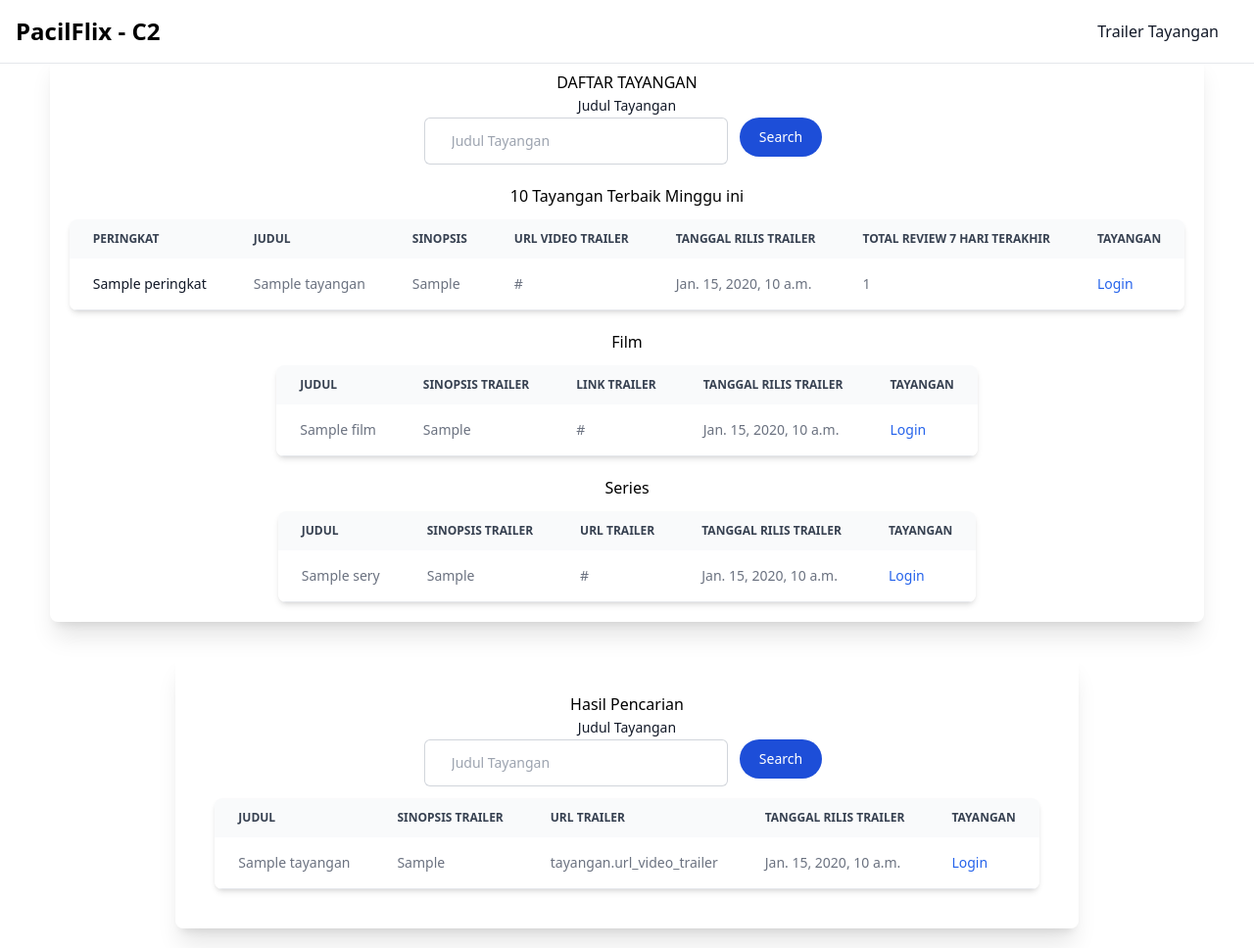
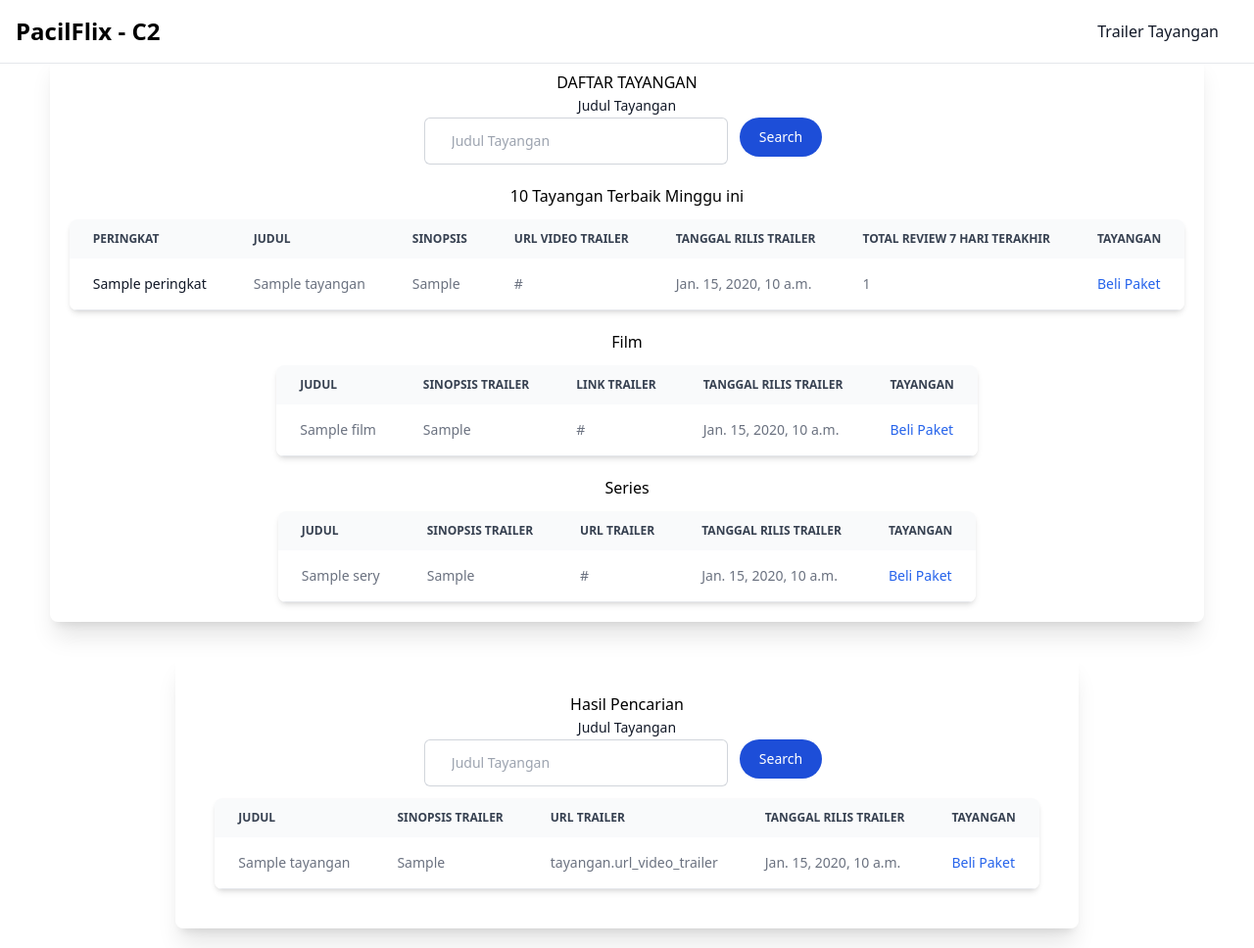
Before and after one commit to C2-Basdat/PacilFlix, a Django app: template fakhri_hijau/templates/tayangan.html in a window 1280 px wide. Shown: the whole page at 98% size. Run offline with Django 3.2, Linux system fonts and the light colour scheme; the template is opened without the code that fills it: most values are stand-ins (such as "Sample title", 1, 10 or a date in 2020); some libraries are stand-ins or nearby versions.

```diff
--- a/fakhri_hijau/templates/tayangan.html
+++ b/fakhri_hijau/templates/tayangan.html
@@ -90,9 +90,9 @@
                   >
                   {% else %}
                   <a
-                    href="{% url 'authentication:show_auth' %}"
+                    href="/langganan/"
                     class="font-medium text-blue-600 dark:text-blue-500 hover:underline"
-                    >Login</a
+                    >Beli Paket</a
                   >
                   {% endif %}
                 </td>
@@ -140,9 +140,9 @@
                   >
                   {% else %}
                   <a
-                    href="{% url 'authentication:show_auth' %}"
+                    href="/langganan/"
                     class="font-medium text-blue-600 dark:text-blue-500 hover:underline"
-                    >Login</a
+                    >Beli Paket</a
                   >
                   {% endif %}
                 </td>
@@ -189,9 +189,9 @@
                   >
                   {% else %}
                   <a
-                    href="{% url 'authentication:show_auth' %}"
+                    href="/langganan/"
                     class="font-medium text-blue-600 dark:text-blue-500 hover:underline"
-                    >Login</a
+                    >Beli Paket</a
                   >
                   {% endif %}
                 </td>
@@ -272,9 +272,9 @@
                   >
                   {% else %}
                   <a
-                    href="{% url 'authentication:show_auth' %}"
+                    href="/langganan/"
                     class="font-medium text-blue-600 dark:text-blue-500 hover:underline"
-                    >Login</a
+                    >Beli Paket</a
                   >
                   {% endif %}
                 </td>
--- a/fakhri_hijau/templates/trailer.html
+++ b/fakhri_hijau/templates/trailer.html
@@ -1,6 +1,7 @@
 {% extends 'base.html' %} {% block meta %} {{ block.super }}
 <title>Pacilflix - Daftar Trailer</title>
 {% endblock meta %} {% block content %} {{ block.super }}
+<div class="mt-10">
   <div class="mt-3 flex justify-center content-center">
     <div
       class="mx-3 my-3 px-5 py-5 relative overflow-x-auto shadow-xl sm:rounded-lg"
@@ -221,4 +222,5 @@
     </div>
     {% endif %}
   </div>
+</div>
 {% endblock %}
```
Lines whose indentation alone changed are shown as unchanged.
